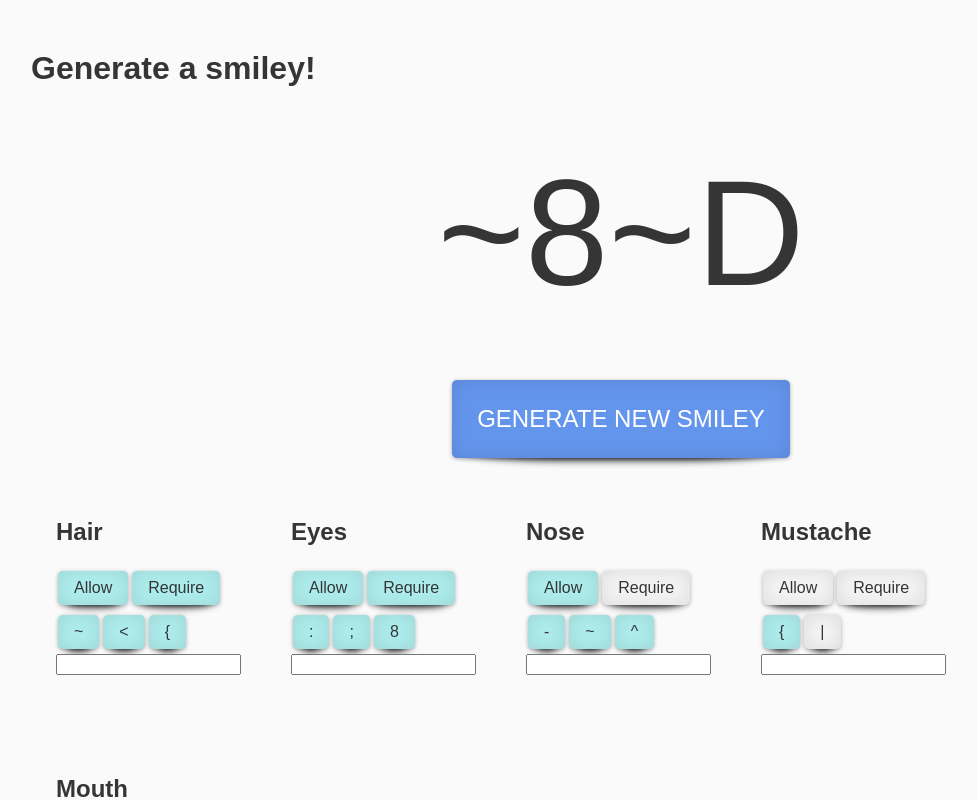
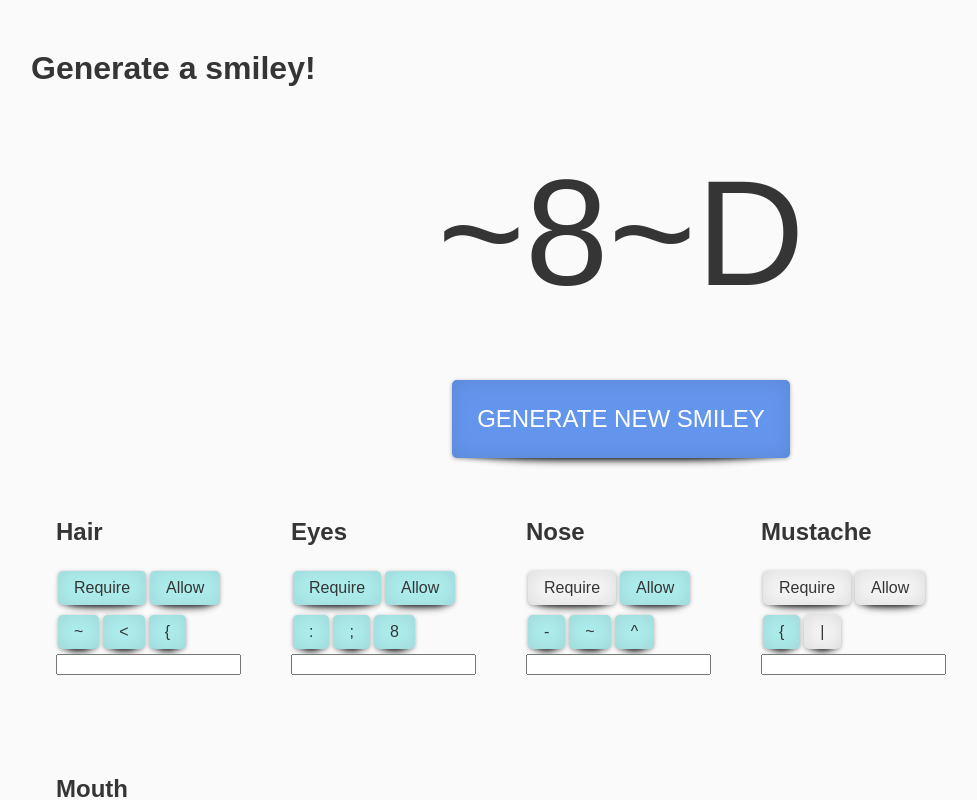
Before and after one commit to aespringfield/smiley-generator, a React (Create React App) app: page / in a window 1280 px wide. Shown: the top 800 px of the page, without its empty margins (19-996 px from the left). Built offline with nearby package versions, Linux system fonts and the light colour scheme.

Commit message:
Try some refactoring

```diff
--- a/package.json
+++ b/package.json
@@ -6,7 +6,8 @@
     "classnames": "^2.2.5",
     "react": "^16.3.2",
     "react-dom": "^16.3.2",
-    "react-scripts": "1.0.17"
+    "react-scripts": "1.0.17",
+    "shortid": "^2.2.8"
   },
   "scripts": {
     "start": "react-scripts start",
--- a/src/components/CharacterButton.js
+++ b/src/components/CharacterButton.js
@@ -8,15 +8,29 @@ const CharacterButton = props => {
         {'selected': character.allowed}
     )
 
-    const handleClick = (event) => {
-        props.toggleAllowed();
+    // const targleAllowed = (features, featureIndex, characterIndex) => {
+    //     const feature = features[featureIndex];
+    //     feature.toggleCharacterAllowed(characterIndex);
+    // }
+
+    // Below are 3 slightly different implentations (two commented out in handleClick).
+    // Both are a little too chunky, maybe, in terms of what the user of the character button has to do?
+    const treegleAllowed = () => {
+        props.features[props.featureIndex].toggleCharacterAllowed(props.characterIndex);
+        props.updateFeatures(props.features);
     }
 
-    return(
+    const handleClick = (event) => {
+        // props.toggleAllowed();
+        // props.targleAllowed(props.characterIndex, props.featureIndex);
+        treegleAllowed();
+    }
+
+    return (
         <div className="button-container">
             <button
                 className={buttonClasses}
-                onClick={(event) => handleClick(event)}
+                onClick={handleClick}
             >
                 {character.name}
             </button>
--- a/src/components/ConfigButton.js
+++ b/src/components/ConfigButton.js
@@ -9,11 +9,15 @@ const ConfigButton = props => {
         {'selected': props.selected}
     )
 
+    const handleClick = (event) => {
+        props.targleConfig(props.feature)
+    }
+
     return (
         <div className="button-container">
             <button
                 className={buttonClasses}
-                onClick={(event) => props.handleClick(event)}
+                onClick={handleClick}
             >
                 {props.text}
             </button>
--- a/src/components/FeatureCharacterOptions.js
+++ b/src/components/FeatureCharacterOptions.js
@@ -1,16 +1,52 @@
 import React from 'react';
 import CharacterButton from './CharacterButton';
+import { FeaturesContext } from '../containers/FeatureDashboardContainer';
 
-const FeatureCharacters = props => (
+const FeatureCharacters = props => {
+    // const doCharacterActionOnFeechurs = (action, features, callback) => {
+    //     return (characterIndex, featureIndex) => {
+    //         const feature = features[featureIndex];
+    //         feature[action].call(feature, characterIndex);
+    //         callback()
+    //     }
+    // }
+
+    // const updateFeechur = (characterIndex, action, features, featureIndex, updateFeatures) => {
+    //     const feature = features[featureIndex];
+    //     feature[action].call(feature, characterIndex);
+    //     updateFeatures();
+    // }
+
+    const targleAllowed = (features, updateFeatures) => {
+        return (characterIndex, featureIndex) => {
+            const feature = features[featureIndex];
+            feature.toggleCharacterAllowed(characterIndex);
+            updateFeatures(features);
+        }
+    }
+
+    return (
+            <FeaturesContext.Consumer>
+                {({features, updateFeatures}) => (
                     <div className="feature-character-options">
-        {props.characters.map((character, index) =>
+                        {props.characters.map((character, index) => {
+                            return (
                                 <CharacterButton
-                key={index}
+                                    key={character.shortid}
                                     character={character}
+                                    characterIndex={index}
+                                    features={features}
+                                    featureIndex={props.featureIndex}
                                     toggleAllowed={props.toggleCharacterAllowed(index)}
+                                    updateFeatures={updateFeatures}
+                                    targleAllowed={targleAllowed(features, updateFeatures)}
                                 />
+                            )
+                        })}
+                    </div>
                 )}
-    </div>
+            </FeaturesContext.Consumer>
     );
+}
 
 export default FeatureCharacters;
--- a/src/components/FeatureConfigOptions.js
+++ b/src/components/FeatureConfigOptions.js
@@ -4,24 +4,22 @@ import ConfigButton from './ConfigButton';
 import { capitalize } from './lib/TextHelper';
 import FeatureProbabilityInput from './FeatureProbabilityInput';
 import FeatureFormContainer from '../containers/FeatureFormContainer';
+// import { FeaturesContext } from '../containers/FeatureDashboardContainer';
 
 const FeatureConfigOptions = props => {
     console.log('feature', props.feature)
     const toggleCharacterAllowed = props.updateCharacter('toggleCharacterAllowed');
     // const toggleRequired = props.updateConfig();
     // const toggleAllowed = props.updateConfig('toggleAllowed');
-    const requireButtonOpts = {
-        text: 'Require',
-        class: 'require-button',
-        selected: props.feature['required'],
-        handleClick: props.updateConfig('toggleRequired')
-    }
-    const allowButtonOpts = {
-        text: 'Allow',
-        class: 'allow-button',
-        selected: props.feature['allowed'],
-        handleClick: props.updateConfig('toggleAllowed')
-    }
+
+    const targleConfig = ((features, updater) => {
+        return (action) => {
+            return (feature) => {
+                feature[action].call();
+                updater(features);
+            }
+        }
+    })(props.features, props.updateFeatures)
 
     const setProbability = props.updateConfig('setProbability');
 
@@ -33,15 +31,24 @@ const FeatureConfigOptions = props => {
                 </h2>
                 <div className="config-buttons-container">
                     <ConfigButton
-                        {...allowButtonOpts}
+                        text='Require'
+                        class='require-button'
+                        selected={props.feature.required}
+                        feature={props.feature}
+                        targleConfig={targleConfig('toggleRequired')}
                     />
                     <ConfigButton
-                        {...requireButtonOpts}
+                        text='Allow'
+                        class='allow-button'
+                        selected={props.feature.allowed}
+                        feature={props.feature}
+                        targleConfig={targleConfig('toggleAllowed')}
                     />
                 </div>
                 <FeatureCharacterOptions
                     characters={props.feature.characters}
                     toggleCharacterAllowed={toggleCharacterAllowed}
+                    featureIndex={props.featureIndex}
                 />
                 <FeatureFormContainer
                     setProbability={setProbability}
--- a/src/containers/FeatureDashboardContainer.js
+++ b/src/containers/FeatureDashboardContainer.js
@@ -1,13 +1,24 @@
 import React, { Component } from 'react';
 import FeatureConfigOptions from '../components/FeatureConfigOptions';
 
+export const FeaturesContext = React.createContext({
+    features: [],
+    updateFeatures: () => {}
+});
+
 export default class FeatureDashboardContainer extends Component {
+    constructor(props) {
+        super(props)
+        this.featuresContext = {
+            features: props.features,
+            updateFeatures: props.updateFeatures
+        }
+    }
 
     updateCharacter = (featureIndex) => {
         return (callback) => {
             return (characterIndex) => {
                 return () => {
-                    console.log('in', callback, 'trying to update', this.props.features[featureIndex].name, '\n this is', this)
                     this.props.features[featureIndex][callback].call(this.props.features[featureIndex], characterIndex);
                     this.props.updateFeatures(this.props.features);
                 }
@@ -18,7 +29,6 @@ export default class FeatureDashboardContainer extends Component {
     updateConfig = (featureIndex) => {
         return (callback) => {
             return (value) => {
-                console.log('in', callback, 'trying to update', this.props.features[featureIndex].name, '\n this is', this.props.features[featureIndex])
                 this.props.features[featureIndex][callback].call(this.props.features[featureIndex], value);
                 this.props.updateFeatures(this.props.features);
             }
@@ -49,16 +59,22 @@ export default class FeatureDashboardContainer extends Component {
     render() {
         return(
             <div className="feature-dashboard">
+                {console.log('feature dashboard props', this.props)}
+                <FeaturesContext.Provider value={this.featuresContext}>
                     {this.props.features.map((feature, index) =>
                         <FeatureConfigOptions
-                        key={index}
+                            key={feature.shortid}
                             feature={feature}
+                            features={this.props.features}
+                            featureIndex={index}
                             // toggleCharacterAllowed={this.props.toggleCharacterAllowed}
                             // logStuff={this.props.logStuff}
                             updateConfig={this.updateConfig(index)}
                             updateCharacter={this.updateCharacter(index)}
+                            updateFeatures={this.props.updateFeatures}
                         />
                     )}
+                </FeaturesContext.Provider>
             </div>
         );
     }
--- a/src/containers/SmileyCreatorContainer.js
+++ b/src/containers/SmileyCreatorContainer.js
@@ -11,7 +11,7 @@ export default class SmileyCreatorContainer extends Component {
         this.smileyCreator = new SmileyCreator(CONFIG.DEFAULT_FEATURES)
         this.state = {
             smiley: '',
-            ...this.smileyCreator
+            features: this.smileyCreator.features
         }
     }
 
@@ -42,7 +42,6 @@ export default class SmileyCreatorContainer extends Component {
                 />
                 <FeatureDashboardContainer
                     features={this.state.features}
-                    toggleCharacterAllowed={this.toggleCharacterAllowed}
                     logStuff={this.logStuff}
                     updateFeatures={this.updateFeatures}
                 />
--- a/src/models/Character.js
+++ b/src/models/Character.js
@@ -1,7 +1,10 @@
+import shortid from 'shortid';
+
 export default class Character {
     constructor(name, allowed) {
         this.name = name;
         this.allowed = allowed;
+        this.shortid = shortid.generate();
     }
 
     toggleAllowed() {
--- a/src/models/Feature.js
+++ b/src/models/Feature.js
@@ -1,4 +1,5 @@
 import Character from './Character';
+import shortid from 'shortid';
 
 export default class Feature extends Character {
     constructor({name, allowed, required, characters}) {
@@ -6,7 +7,7 @@ export default class Feature extends Character {
         this.required = required;
         this.probability = this.required ? 1 : 0.5;
         this.characters = characters.map(character => new Character(character.name, character.allowed));
-        console.log('feature constructed`')
+        this.shortid = shortid.generate();
     }
 
     findCharacterIndex(characterName) {
```
Also changed, not shown: 1 other file (tests, documents, lock files or other folders). Lines whose indentation alone changed are shown as unchanged.
